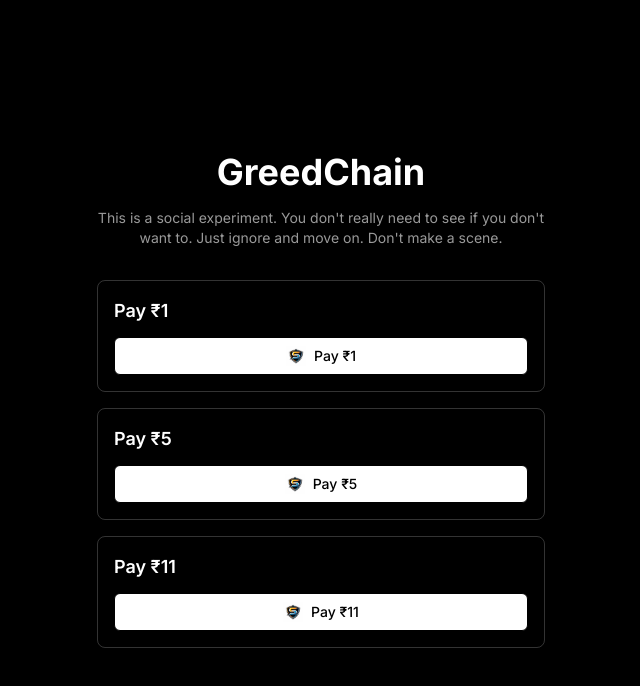
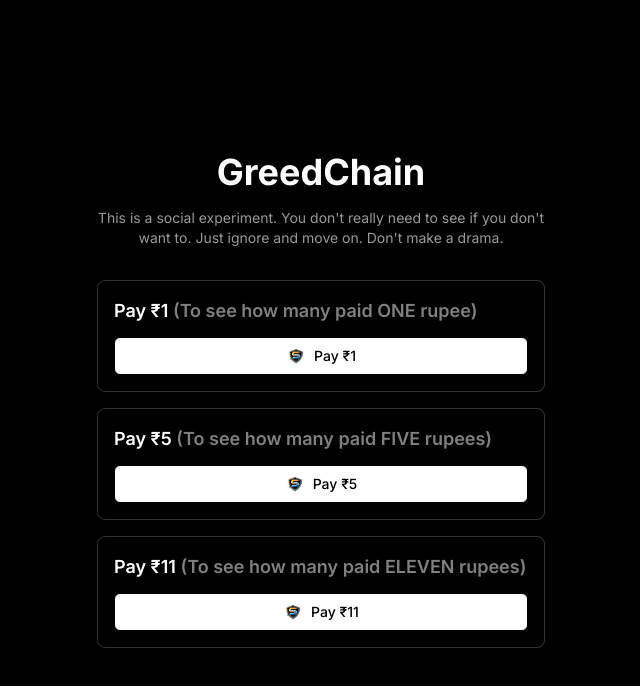
Before and after one commit to Suryatejaa/Greed-chain, a Next.js app: page / in a window 1280 px wide. Shown: the top 686 px of the page, without its empty margins (319-959 px from the left). Built offline with nearby package versions, Linux system fonts and the light colour scheme.

Commit message:
Added share button

```diff
--- a/app/page.tsx
+++ b/app/page.tsx
@@ -12,7 +12,7 @@ export default function Home() {
 
         <p className="mb-8 text-sm opacity-60">
           This is a social experiment. You don&apos;t really need to see if you don&apos;t want to.
-          Just ignore and move on. Don&apos;t make a scene.
+          Just ignore and move on. Don&apos;t make a drama.
         </p>
 
         <div className="flex flex-col gap-4">
@@ -41,7 +41,7 @@ export default function Home() {
           </PaymentCard> */}
 
           {/* Cashfree Fixed Button */}
-          <PaymentCard amount={1}>
+          <PaymentCard amount={1} label="To see how many paid ONE rupee">
             <a
               href="https://payments.cashfree.com/forms/rupee"
               target="_parent"
@@ -52,7 +52,7 @@ export default function Home() {
               <span className="text-sm font-medium">Pay ₹1</span>
             </a>
           </PaymentCard>
-          <PaymentCard amount={5}>
+          <PaymentCard amount={5} label="To see how many paid FIVE rupees">
             <a
               href="https://payments.cashfree.com/forms/five-rupees"
               target="_parent"
@@ -63,7 +63,7 @@ export default function Home() {
               <span className="text-sm font-medium">Pay ₹5</span>
             </a>
           </PaymentCard>
-          <PaymentCard amount={11}>
+          <PaymentCard amount={11} label="To see how many paid ELEVEN rupees">
             <a
               href="https://payments.cashfree.com/forms/eleven-rupees"
               target="_parent"
```
